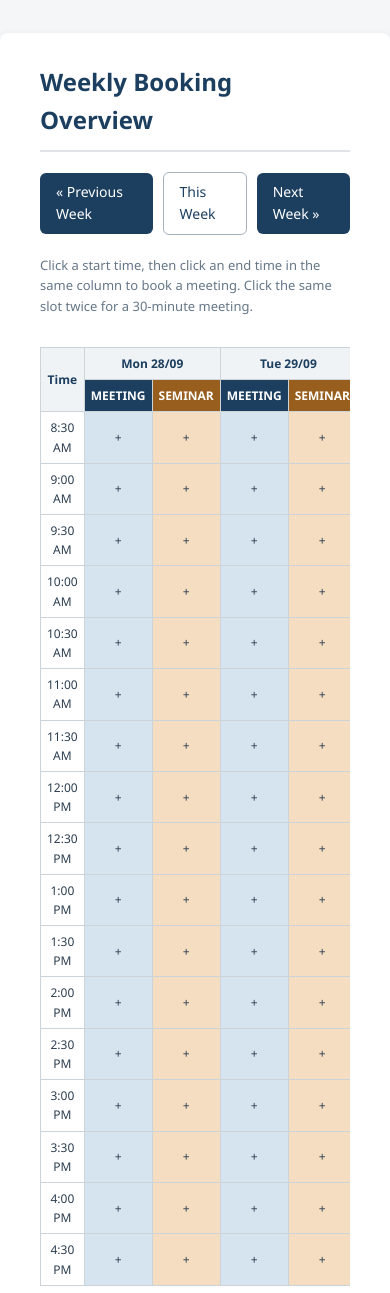
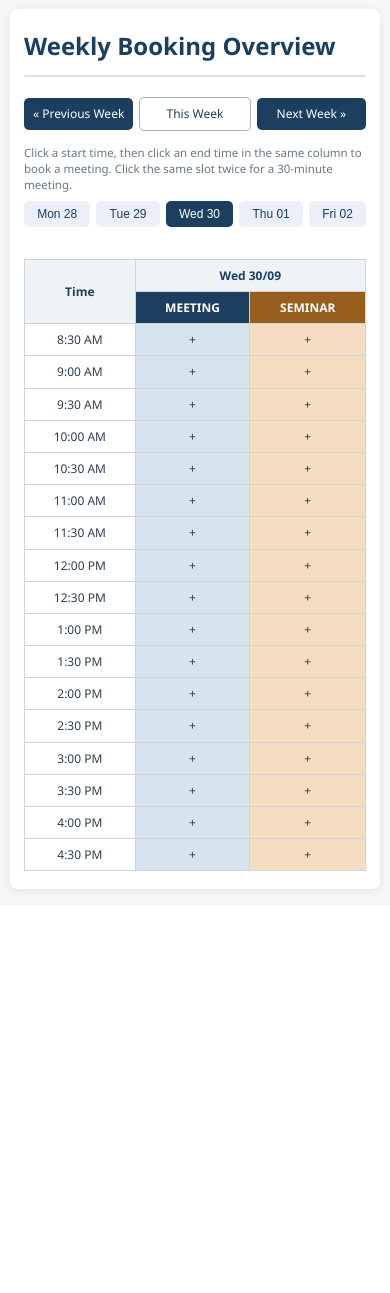
Before and after one commit to ajitaGithug/SALAM-Meeting-Room-Booking-System, a PHP site: page /homepage.php in a window 390 px wide. Shown: the part 71-1364 px from the top of the page. After the commit the page ends 968 px from the top, so only its background shows below. Run offline with PHP 8.4, Linux system fonts and the light colour scheme; the visitor is signed in with stand-in values (Sample User, id 1); tables that the repository leaves empty hold one stand-in row (values such as "Sample post").

Commit message:
fixed the sizing for mobile aspect ratio

```diff
--- a/edit_booking.php
+++ b/edit_booking.php
@@ -100,6 +100,7 @@ if ($_SERVER["REQUEST_METHOD"] == "POST") {
 <head>
     <link rel="stylesheet" href="style.css">
     <title>Edit Booking - SALAM</title>
+    <meta name="viewport" content="width=device-width, initial-scale=1">
 </head>
 <body>
     <?php include 'header.php'; ?>
--- a/homepage.php
+++ b/homepage.php
@@ -60,6 +60,7 @@ $rooms = ['Bilik Meeting' => 'MR', 'Bilik Seminar' => 'SR'];
 <head>
     <title>Week View - SALAM</title>
     <link rel="stylesheet" href="style.css">
+    <meta name="viewport" content="width=device-width, initial-scale=1">
 </head>
 <body>
 <?php include 'header.php'; ?>
@@ -73,23 +74,32 @@ $rooms = ['Bilik Meeting' => 'MR', 'Bilik Seminar' => 'SR'];
         <a href="homepage.php?week_start=<?php echo $next_week; ?>" class="week-btn">Next Week &raquo;</a>
     </div>
 
-    <p style="font-size:13px; color:#667788; margin-bottom:10px;">
+    <p class="grid-hint">
         Click a start time, then click an end time in the same column to book a meeting.
         Click the same slot twice for a 30-minute meeting.
     </p>
+
+<!-- Mobile day tabs -->
+    <div class="day-tabs">
+        <?php foreach ($days as $di => $d): ?>
+            <button type="button" class="day-tab" data-day="<?php echo $di; ?>">
+                <?php echo date('D d', strtotime($d)); ?>
+            </button>
+        <?php endforeach; ?>
+    </div>
 
     <div style="overflow-x:auto;">
         <table class="week-grid">
             <tr>
                 <th rowspan="2">Time</th>
-            <?php foreach ($days as $d): ?>
-                <th colspan="2"><?php echo date('D d/m', strtotime($d)); ?></th>
+                <?php foreach ($days as $di => $d): ?>
+                    <th colspan="2" class="day-col day-<?php echo $di; ?>"><?php echo date('D d/m', strtotime($d)); ?></th>
                 <?php endforeach; ?>
             </tr>
             <tr>
-            <?php foreach ($days as $d): ?>
-                <th class="sub sub-meeting">MEETING</th>
-                <th class="sub sub-seminar">SEMINAR</th>
+                <?php foreach ($days as $di => $d): ?>
+                    <th class="sub sub-meeting day-col day-<?php echo $di; ?>">MEETING</th>
+                    <th class="sub sub-seminar day-col day-<?php echo $di; ?>">SEMINAR</th>
                 <?php endforeach; ?>
             </tr>
             <?php foreach ($slots as $i => $slot):
@@ -97,7 +107,7 @@ $rooms = ['Bilik Meeting' => 'MR', 'Bilik Seminar' => 'SR'];
             ?>
             <tr>
                 <td><?php echo date('g:i A', strtotime($slot)); ?></td>
-            <?php foreach ($days as $d): ?>
+                <?php foreach ($days as $di => $d): ?>
 
                     <?php foreach ($rooms as $room_full => $room_abbr):
                         $key = $d . '_' . $room_full . '_' . $slot;
@@ -105,7 +115,7 @@ $rooms = ['Bilik Meeting' => 'MR', 'Bilik Seminar' => 'SR'];
                     ?>
                         <?php if ($entry): $booking = $entry['row']; ?>
                             <?php if ($entry['first']): ?>
-                            <td class="cell booked"
+                                <td class="cell booked day-col day-<?php echo $di; ?>"
                                     rowspan="<?php echo $entry['span']; ?>"
                                     data-date="<?php echo $d; ?>"
                                     data-room="<?php echo htmlspecialchars($room_full); ?>"
@@ -119,7 +129,7 @@ $rooms = ['Bilik Meeting' => 'MR', 'Bilik Seminar' => 'SR'];
                                 </td>
                             <?php endif; ?>
                         <?php else: ?>
-                        <td class="cell available"
+                            <td class="cell available day-col day-<?php echo $di; ?>"
                                 data-date="<?php echo $d; ?>"
                                 data-room="<?php echo htmlspecialchars($room_full); ?>"
                                 data-start="<?php echo $slot; ?>"
@@ -133,7 +143,6 @@ $rooms = ['Bilik Meeting' => 'MR', 'Bilik Seminar' => 'SR'];
             </tr>
             <?php endforeach; ?>
         </table>
-    </div>
     </div>
 
 <!-- Booking popup -->
@@ -161,6 +170,12 @@ let pending = null; // {date, room, start, end, cells}
 const popup = document.getElementById('booking-popup');
 const popupDetails = document.getElementById('popup-details');
 const popupPurpose = document.getElementById('popup-purpose');
+const weekGrid = document.querySelector('.week-grid');
+const dayTabs = document.querySelectorAll('.day-tab');
+const todayIndex = <?php
+    $ti = array_search(date('Y-m-d'), $days);
+    echo $ti === false ? 0 : $ti;
+?>;
 
 // All cells in the same day + room column, in time order
 function columnCells(cell) {
@@ -313,6 +328,15 @@ async function submitQuickBooking() {
 
     closePopup();
 }
+
+function showDay(i) {
+    weekGrid.dataset.day = i;
+    dayTabs.forEach(t => t.classList.toggle('active', t.dataset.day == i));
+    clearSelection();
+}
+
+dayTabs.forEach(t => t.addEventListener('click', () => showDay(t.dataset.day)));
+showDay(todayIndex);
 </script>
 
 </body>
--- a/my_bookings.php
+++ b/my_bookings.php
@@ -20,6 +20,7 @@ $result = $stmt->get_result();
 <head>
     <title>My Bookings - SALAM</title>
     <link rel="stylesheet" href="style.css">
+    <meta name="viewport" content="width=device-width, initial-scale=1">
 </head>
 <body>
 
--- a/register.php
+++ b/register.php
@@ -84,6 +84,7 @@ $users_result = $conn->query("SELECT staff_id, staff_name, status FROM users ORD
 <head>
     <title>Manage Account - SALAM</title>
     <link rel="stylesheet" href="style.css">
+    <meta name="viewport" content="width=device-width, initial-scale=1">
 </head>
 <body>
     <?php include 'header.php'; ?>
--- a/style.css
+++ b/style.css
@@ -1134,3 +1134,87 @@ button:active {
     top: 0;
     z-index: 10;
 }
+
+/* ===== Basic mobile CSS ===== */
+@media (max-width: 700px) {
+    .container {
+        margin: 16px 10px;
+        padding: 18px 14px;
+    }
+
+    /* 16px stops iPhones from zooming in when a field is tapped */
+    input, select {
+        font-size: 16px;
+    }
+
+    .popup-box {
+        width: 92vw;
+        max-width: 360px;
+    }
+
+    .week-grid .cell {
+        min-height: 44px;   /* comfortable thumb target */
+    }
+}
+.day-tabs { display: none; }
+
+@media (max-width: 700px) {
+    .day-tabs {
+        display: flex;
+        gap: 6px;
+        overflow-x: auto;
+        margin-bottom: 12px;
+    }
+
+    .day-tab {
+        flex: 1 0 auto;
+        margin-top: 0;
+        padding: 6px 10px;     /* changed from 8px 12px */
+        font-size: 12px;       /* added */
+        background: #eaf0f6;
+        color: #1c3f60;
+    }
+
+    .day-tab.active {
+        background: #1c3f60;
+        color: #ffffff;
+    }
+
+    .week-grid .day-col { display: none; }
+
+    .week-grid[data-day="0"] .day-0,
+    .week-grid[data-day="1"] .day-1,
+    .week-grid[data-day="2"] .day-2,
+    .week-grid[data-day="3"] .day-3,
+    .week-grid[data-day="4"] .day-4 { display: table-cell; }
+}
+
+.grid-hint {
+    font-size: 13px;
+    color: #667788;
+    margin-bottom: 10px;
+}
+
+@media (max-width: 700px) {
+    /* Previous / This / Next Week: smaller, one tidy row */
+    .week-nav {
+        gap: 6px;
+        margin: 10px 0 14px;
+    }
+
+    .week-nav .week-btn {
+        flex: 1;
+        text-align: center;
+        padding: 6px 4px;
+        font-size: 12px;
+        border-radius: 5px;
+        white-space: nowrap;
+    }
+
+    /* Booking hint: smaller and tighter */
+    .grid-hint {
+        font-size: 11.5px;
+        line-height: 1.4;
+        margin-bottom: 8px;
+    }
+}
--- a/view_bookings.php
+++ b/view_bookings.php
@@ -44,6 +44,7 @@ $result = $stmt->get_result();
 <head>
     <title>View Bookings - SALAM</title>
     <link rel="stylesheet" href="style.css">
+    <meta name="viewport" content="width=device-width, initial-scale=1">
 </head>
 <body>
     <?php include 'header.php'; ?>
```
Lines whose indentation alone changed are shown as unchanged.
